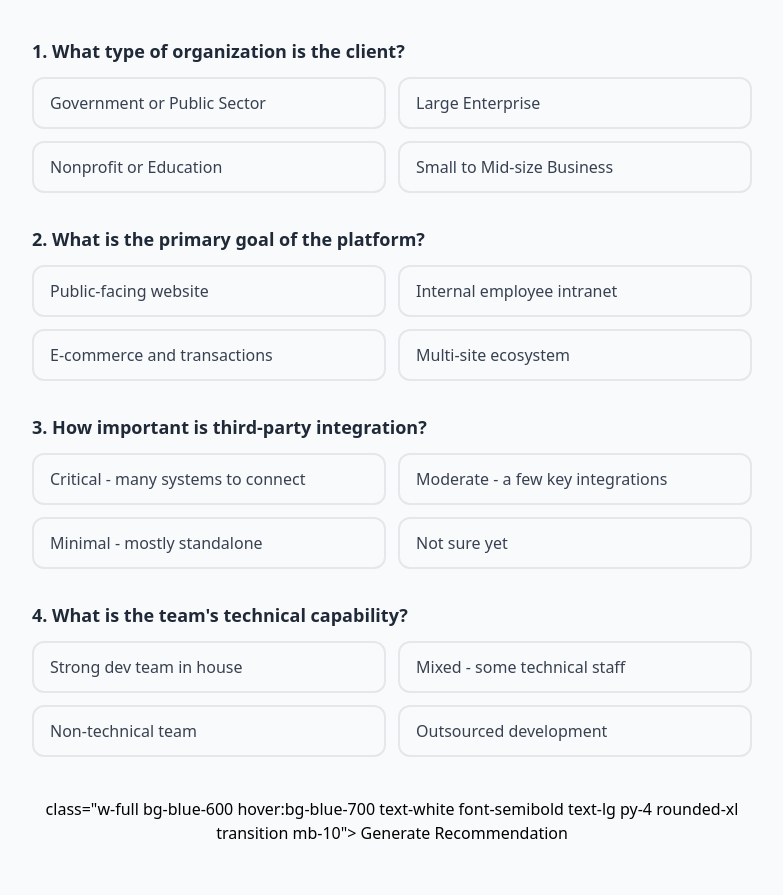
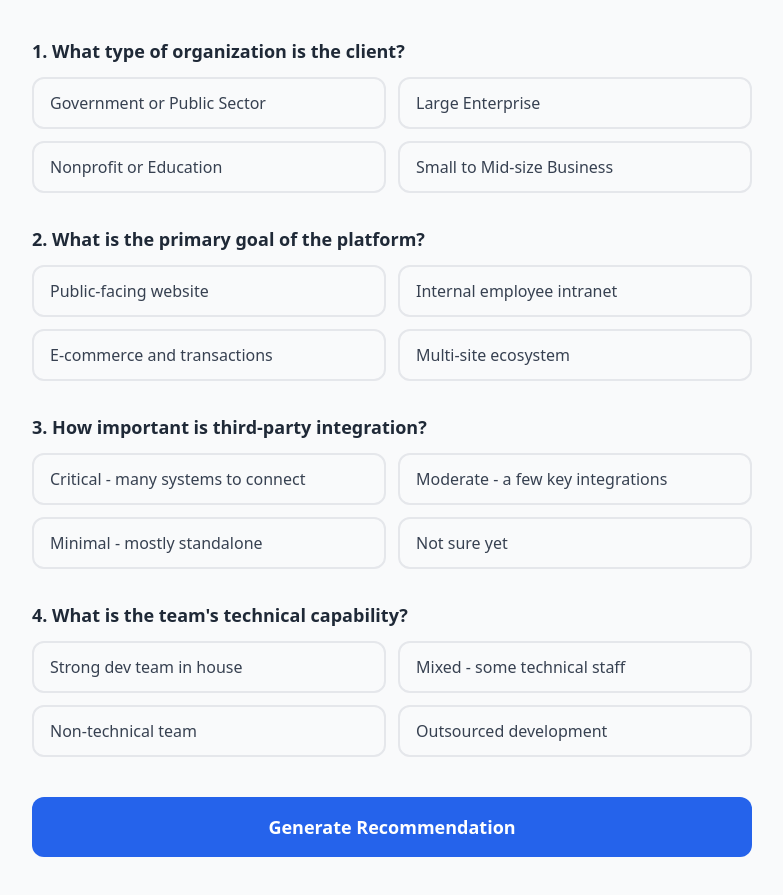
Before and after one commit to MarioLinks/digital-experience-portfolio, a plain HTML site: page index.html in a window 1280 px wide. Shown: the part 187-1082 px from the top of the page, without its empty margins (248-1031 px from the left). Drawn offline with nearby package versions, Linux system fonts and the light colour scheme.

Commit message:
Update index.html

```diff
--- a/index.html
+++ b/index.html
@@ -63,7 +63,7 @@
 
     <!-- Generate Button -->
     <button
-      onclick="generate()" <!-- function called on click -->
+      onclick="generate()"
       class="w-full bg-blue-600 hover:bg-blue-700 text-white font-semibold text-lg py-4 rounded-xl transition mb-10">
       Generate Recommendation
     </button>
```
